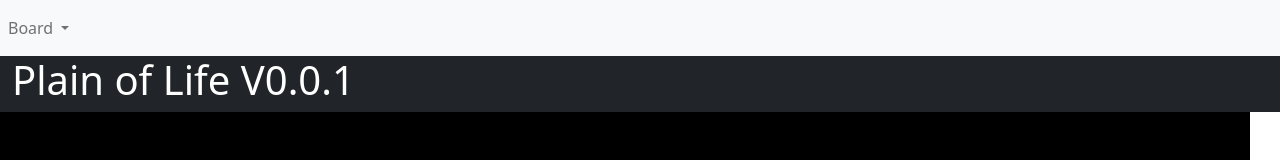
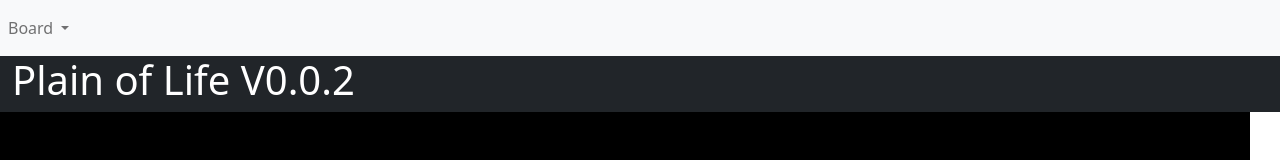
Before and after one commit to abrossler/PlainOfLife, an Angular app in the folder plain-of-life-ui/: page / in a window 1280 px wide. Shown: the top 160 px of the page. Built offline with nearby package versions, Linux system fonts and the light colour scheme.

Commit message:
New Version

```diff
--- a/plain-of-life-ui/src/app/pol_lab/pol_lab.component.html
+++ b/plain-of-life-ui/src/app/pol_lab/pol_lab.component.html
@@ -40,7 +40,7 @@
   <div class="container-fluid">
       <div class="row">
           <div class="col bg-dark text-white">
-              <h1>Plain of Life V0.0.1</h1>
+              <h1>Plain of Life V0.0.2</h1>
           </div>
       </div>
   </div>
```
